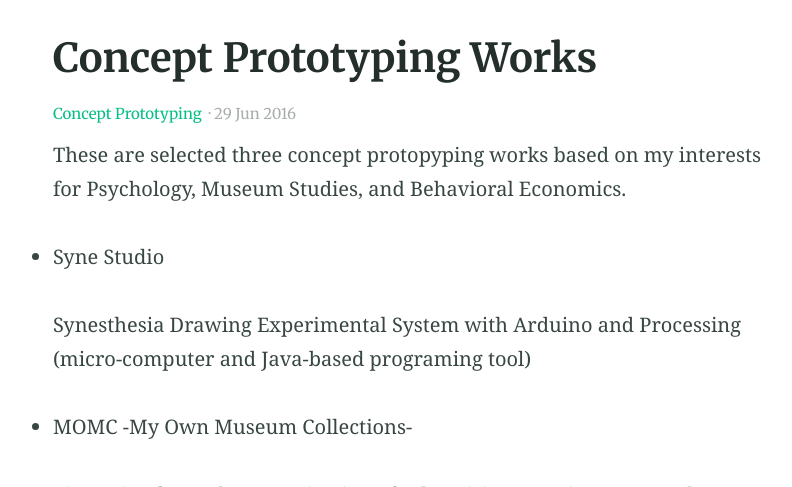
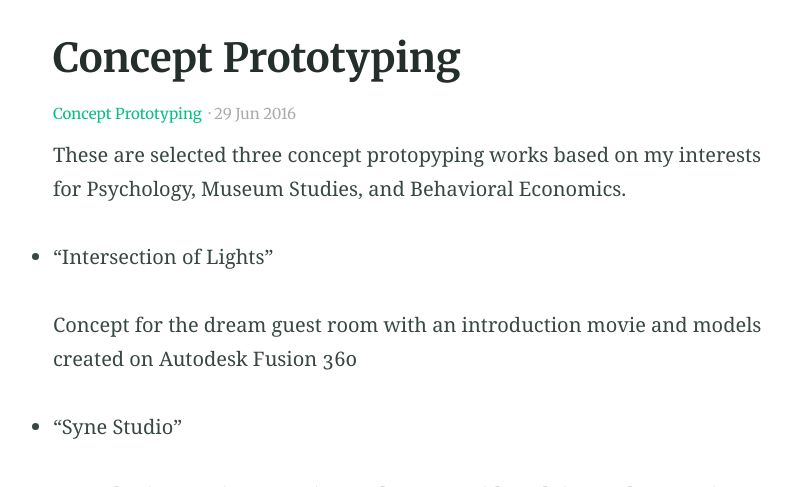
Before and after one commit to NaosFabrik/NaosFabrik.github.io, a Jekyll site: the page built from _posts/2016-06-29-example-post-three.md, in a window 1280 px wide and 900 px high, cut to the strip 413-900 px from the top of the window. Shown: the whole strip, without its empty margins (230-1022 px from the left). Built offline with Jekyll 4.4.1, drawn with Linux system fonts in a browser that asks for light colours; some of the changed text lies outside the part shown.

Commit message:
Update 2016-06-29-example-post-three.md

```diff
--- a/_posts/2016-06-29-example-post-three.md
+++ b/_posts/2016-06-29-example-post-three.md
@@ -1,9 +1,8 @@
 ---
-title: Concept Prototyping Works
+title: Concept Prototyping
 categories:
 - Concept Prototyping
 excerpt: |
-  A pot still is a type of still used in distilling spirits such as whisky or brandy. Heat is applied directly to the pot containing the wash (for whisky) or wine (for brandy).
 feature_text: |
   ## The Pot Still
   The modern pot still is a descendant of the alembic, an earlier distillation device
@@ -13,13 +12,20 @@ image: "https://picsum.photos/2560/600?image=733"
 
 These are selected three concept protopyping works based on my interests for Psychology, Museum Studies, and Behavioral Economics.
 
-* Syne Studio
+* "Intersection of Lights"
+
+Concept for the dream guest room with an introduction movie and models created on Autodesk Fusion 360
+
+* "Syne Studio"
 
 Synesthesia Drawing Experimental System with Arduino and Processing (micro-computer and Java-based programing tool)
 
-* MOMC -My Own Museum Collections-
+* "MOMC -My Own Museum Collections-"
+
+Issue:
 
 Fine Prize from The Organization of Advertising Creation Japan, 4th Student Idea Contest to Make the Society Better
+
 
 * Nudge Object Design
 
```
